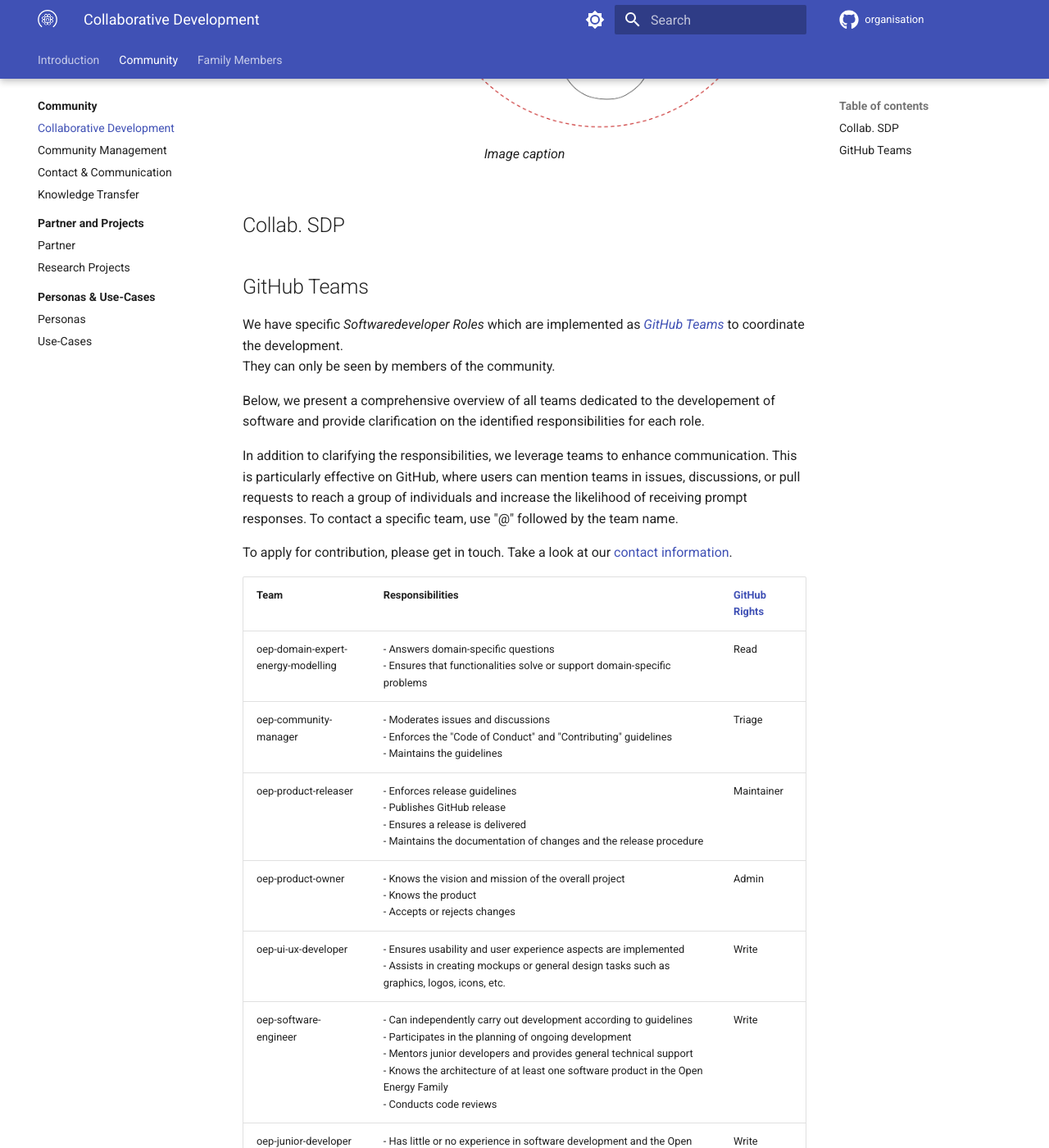
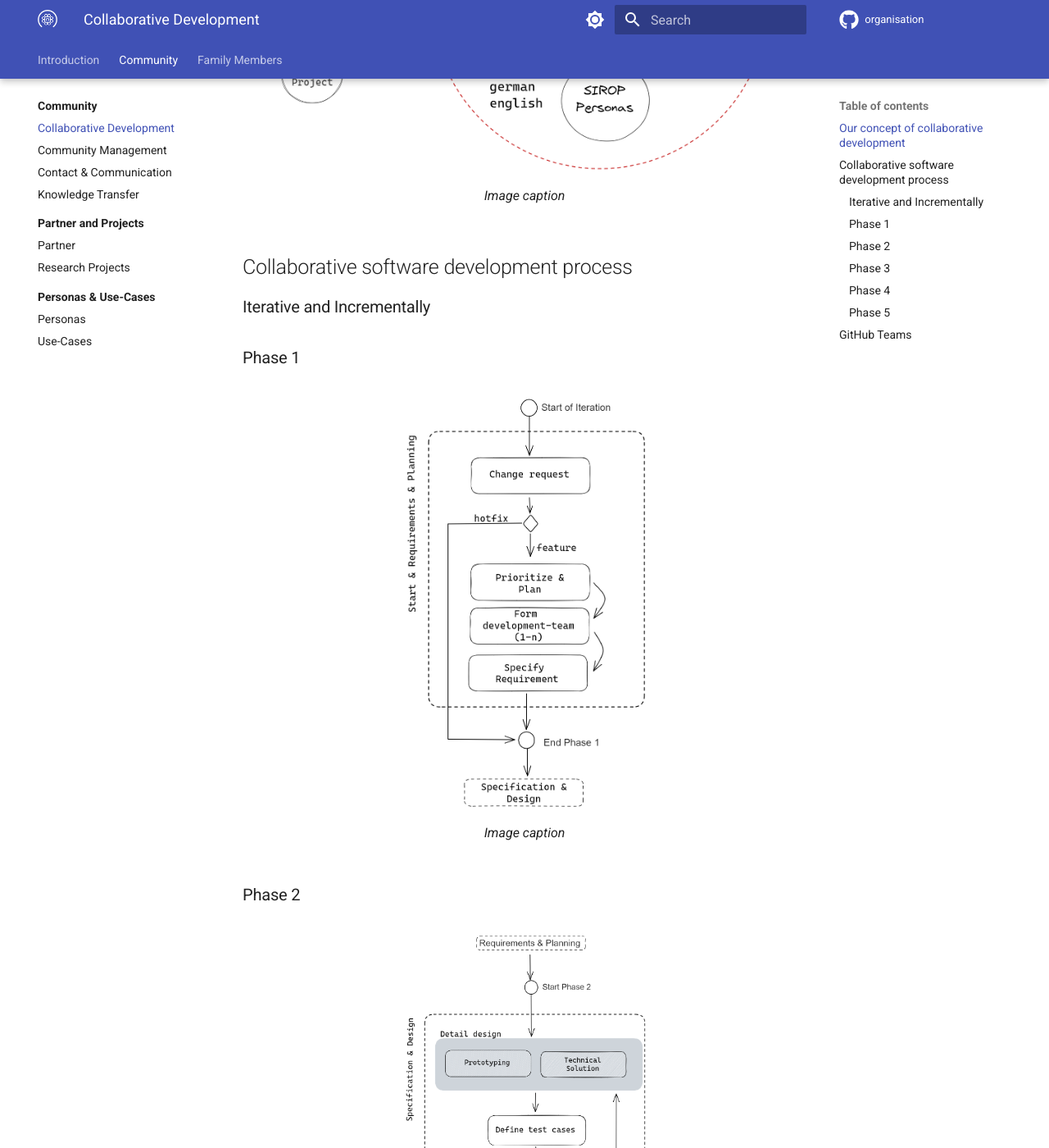
Before and after one commit to OpenEnergyPlatform/organisation, an MkDocs documentation site: the page built from compendium/family_community/collaborative_development.md, in a window 1280 px wide and 1400 px high, scrolled down 1112 px. Shown: the whole window at 82% size. Built offline with MkDocs 1.6.1 and Material for MkDocs 9.7.7, drawn with Linux system fonts in a browser that asks for light colours; comment, search, counter and statistics services are not loaded; some of the changed text lies outside the part shown.

Commit message:
enhance inforamtion about the development process by adding the softwaredevelopment diagrams #76

```diff
--- a/compendium/family_community/collaborative_development.md
+++ b/compendium/family_community/collaborative_development.md
@@ -1,4 +1,6 @@
 # Collaborative Development
+
+## Our concept of collaborative development
 
 Researchers who participate in the development of the Open Energy Family are
 known as "core developers". Their work involves capturing scientific processes
@@ -35,9 +37,47 @@
   <figcaption>Image caption</figcaption>
 </figure>
 
-## Collab. SDP
+## Collaborative software development process
+
+### Iterative and Incrementally
+
+### Phase 1
+
+<figure markdown>
+  ![Image title](../img/dev-process/phase-1.png){ width="300" }
+  <figcaption>Image caption</figcaption>
+</figure>
+
+### Phase 2
+
+<figure markdown>
+  ![Image title](../img/dev-process/phase-2.png){ width="300" }
+  <figcaption>Image caption</figcaption>
+</figure>
+
+### Phase 3
+
+<figure markdown>
+  ![Image title](../img/dev-process/phase-3.png){ width="400" }
+  <figcaption>Image caption</figcaption>
+</figure>
+
+### Phase 4
+
+<figure markdown>
+  ![Image title](../img/dev-process/phase-4.png){ width="300" }
+  <figcaption>Image caption</figcaption>
+</figure>
+
+### Phase 5
+
+<figure markdown>
+  ![Image title](../img/dev-process/phase-5.png){ width="400" }
+  <figcaption>Image caption</figcaption>
+</figure>
 
 ## GitHub Teams
+
 We have specific _Softwaredeveloper Roles_ which are implemented as [_GitHub Teams_](https://github.com/orgs/OpenEnergyPlatform/teams/oef-software-developer/teams)
 to coordinate the development.<br>
 They can only be seen by members of the community.
```
